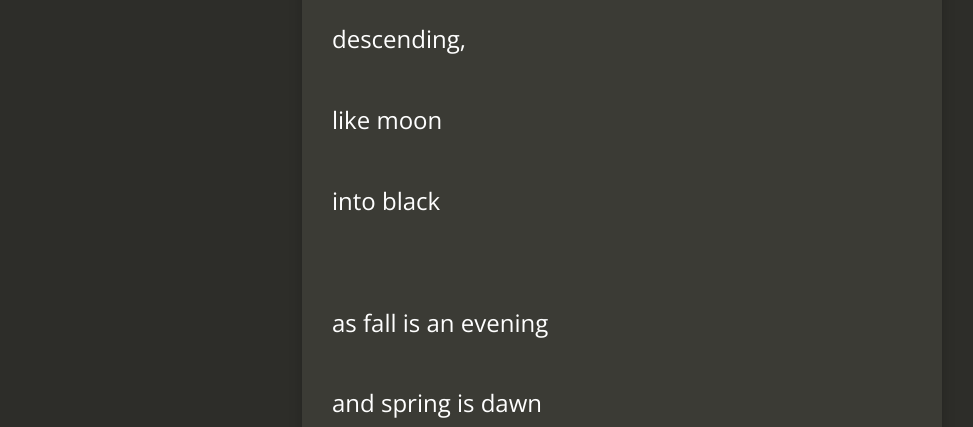
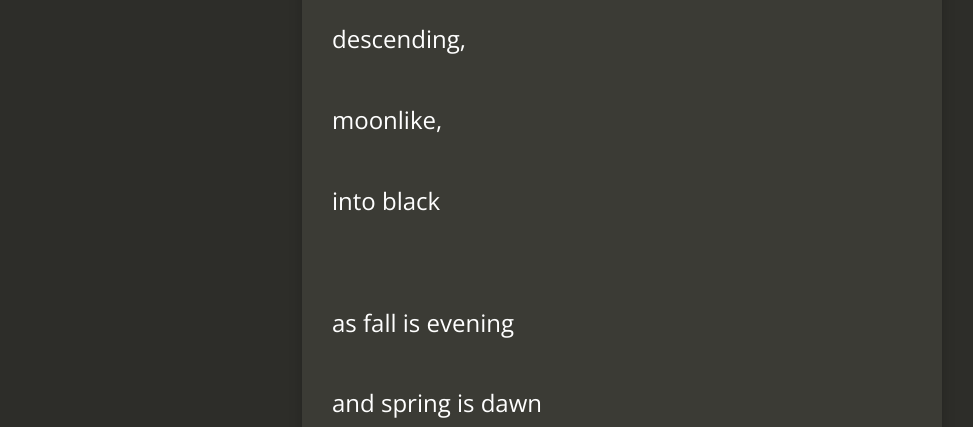
Before and after one commit to jacobtomlinson/carte-noire, a Jekyll site: the page built from _posts/2020-11-02-bluegreen.md, in a window 1280 px wide and 900 px high, scrolled down 622 px. Shown: the part 157-584 px from the top of the window, without its empty margins (18-991 px from the left). Built offline with Jekyll 4.4.1, drawn with Linux system fonts in a browser that asks for light colours; nearby versions of some CDN libraries; comment, search, counter and statistics services are not loaded.

Commit message:
Make bluegreen edits

```diff
--- a/_posts/2020-11-02-bluegreen.md
+++ b/_posts/2020-11-02-bluegreen.md
@@ -26,12 +26,12 @@ in cycle, then wane
 
 descending,
 
-like moon
+moonlike,
 
 into black
 
 <br>
-as fall is an evening
+as fall is evening
 
 and spring is dawn
 
```
